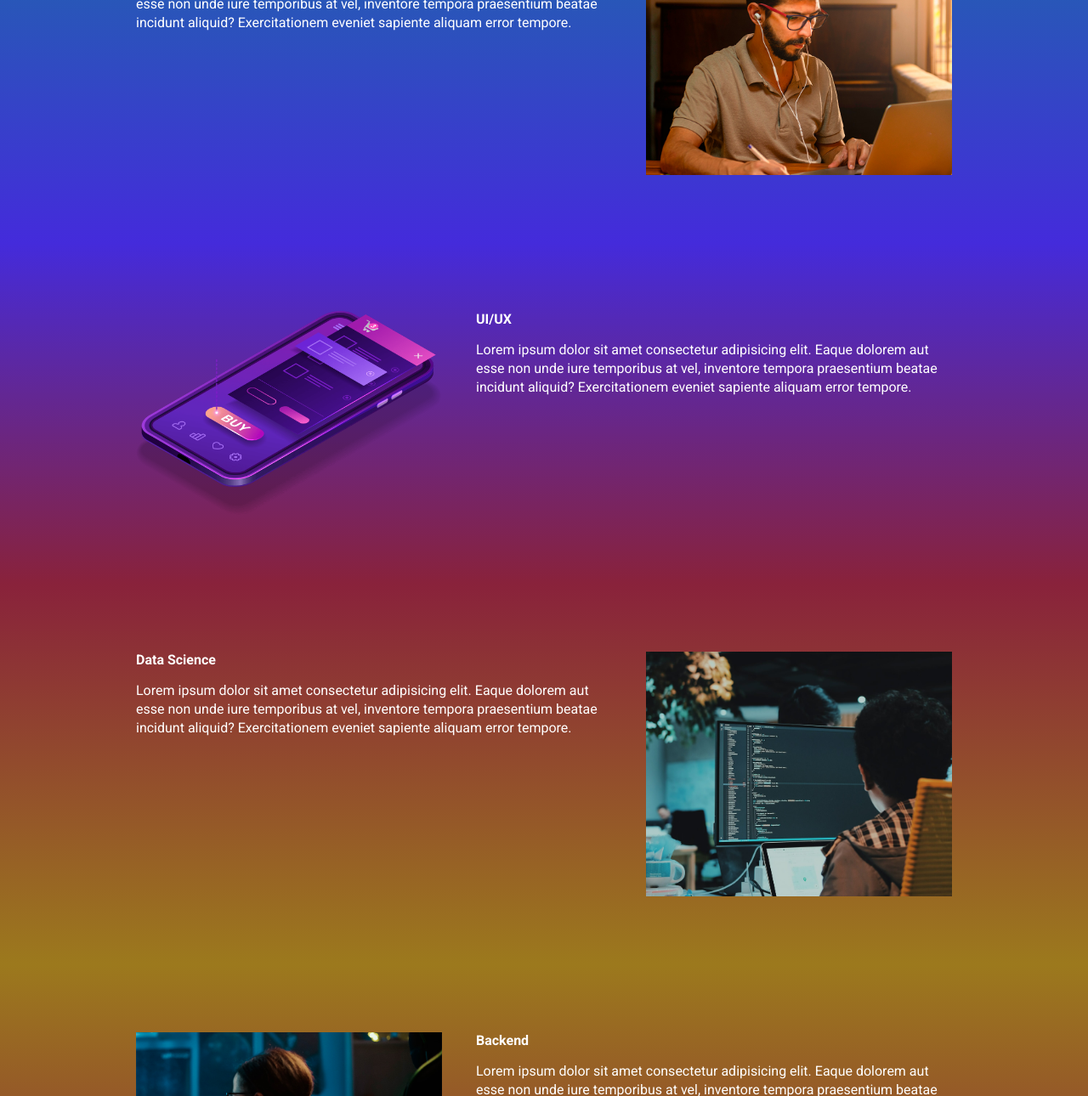
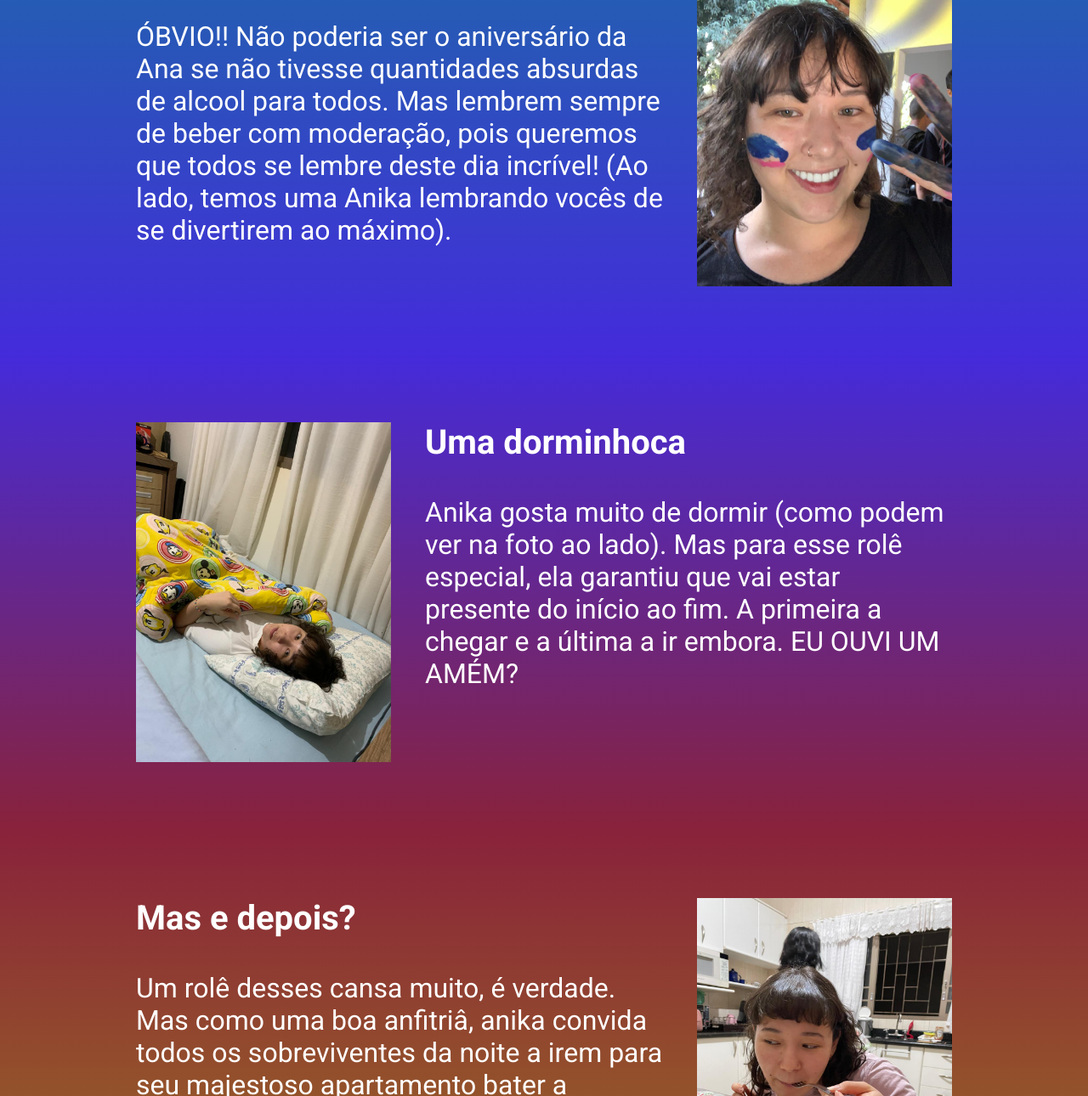
Before and after one commit to gabrielsilva3107/parcel, a website built with Parcel: page src/index.html in a window 1280 px wide. Shown: the part 704-1994 px from the top of the page at 85% size. Built offline with nearby package versions, Linux system fonts and the light colour scheme.

Commit message:
Criando teste do aniversário

```diff
--- a/src/index.html
+++ b/src/index.html
@@ -14,27 +14,27 @@
 <body>
     <header class="hero">
         <div class="container">
-            <img class="hero__logo" src="./images/ebac_logo.svg" alt="EBAC">
+            <img class="hero__logo" src="./images/FESTA LOGO.png" alt="EBAC">
             <P class="hero__text">
-                O maior evento de tecnologia do Brasil começa em <span id="contador"></span>
+                O ANIVERSÁRIO DA MULHER MAIS INCRÍVEL DESSE UDÃO COMEÇA EM <span id="contador"></span>
             </P>
             <div class="infos-bar">
                 <ul class="infos-bar__infos">
                     <li class="infos-bar__infos__item">
                         <b>Localização</b>
-                        Allianz Parque - Barra Funda - São Paulo
+                        Flex Bar - Uberlândia
                     </li>
                     <li class="infos-bar__infos__item">
                         <b>Preço</b>
-                        A partir de R$ 120,00
+                        R$ 40,00 (Open Bar)
                     </li>
                     <li class="infos-bar__infos__item">
                         <b>Quando</b>
-                        12/12/2024 às 19:00
+                        07/09/2024 às 19:00
                     </li>
                 </ul>
                 <a href="#" class="button button--primary">
-                    Garanta sua vaga
+                    VAI FICAR DE FORA? ENTÃO CLICA AQUI
                 </a>
             </div>
         </div>
@@ -43,60 +43,53 @@
     <section class="event event--frontend">
         <div class="container" data-aos="fade-right">
             <div class="event__details">
-                <h2 class="event__details__title">Front-End</h2>
+                <h2 class="event__details__title">Var ter bebida?</h2>
                 <p class="event__details__description">
-                    Lorem ipsum dolor sit amet consectetur adipisicing elit.
-                    Eaque dolorem aut esse non unde iure temporibus at vel,
-                    inventore tempora praesentium beatae incidunt aliquid?
-                    Exercitationem eveniet sapiente aliquam error tempore.
+                    ÓBVIO!! Não poderia ser o aniversário da Ana se não tivesse quantidades absurdas de alcool para todos.
+                    Mas lembrem sempre de beber com moderação, pois queremos que todos se lembre deste dia incrível!
+                    (Ao lado, temos uma Anika lembrando vocês de se divertirem ao máximo).
                 </p>
             </div>
-            <img class="event__image" src="./images/frontend.png" alt="Front-End">
+            <img class="event__image" src="./images/ANIKA (3).jpg" alt="Front-End">
         </div>
     </section>
 
     <section class="event event--ui-ux event--image-left">
         <div class="container" data-aos="fade-left">
             <div class="event__details">
-                <h2 class="event__details__title">UI/UX</h2>
+                <h2 class="event__details__title">Uma dorminhoca</h2>
                 <p class="event__details__description">
-                    Lorem ipsum dolor sit amet consectetur adipisicing elit.
-                    Eaque dolorem aut esse non unde iure temporibus at vel,
-                    inventore tempora praesentium beatae incidunt aliquid?
-                    Exercitationem eveniet sapiente aliquam error tempore.
+                    Anika gosta muito de dormir (como podem ver na foto ao lado). Mas para esse rolê especial, ela garantiu
+                    que vai estar presente do início ao fim. A primeira a chegar e a última a ir embora. EU OUVI UM AMÉM?
                 </p>
             </div>
-            <img class="event__image" src="./images/ui-ux.png" alt="UI-UX">
+            <img class="event__image" src="./images/ANIKA (1).jpg" alt="UI-UX">
         </div>
     </section>
 
     <section class="event event--data-science">
         <div class="container" data-aos="fade-right">
             <div class="event__details">
-                <h2 class="event__details__title">Data Science</h2>
+                <h2 class="event__details__title">Mas e depois?</h2>
                 <p class="event__details__description">
-                    Lorem ipsum dolor sit amet consectetur adipisicing elit.
-                    Eaque dolorem aut esse non unde iure temporibus at vel,
-                    inventore tempora praesentium beatae incidunt aliquid?
-                    Exercitationem eveniet sapiente aliquam error tempore.
+                    Um rolê desses cansa muito, é verdade. Mas como uma boa anfitriâ, anika convida todos os sobreviventes da noite
+                    a irem para seu majestoso apartamento bater a famosa larica da madrugada. O cardápio? Apenas quem for vai saber hehehe.
                 </p>
             </div>
-            <img class="event__image" src="./images/data.png" alt="Data Science">
+            <img class="event__image" src="./images/ANIKA (10).jpg" alt="Data Science">
         </div>
     </section>
 
     <section class="event event--backend event--image-left">
         <div class="container" data-aos="fade-left">
             <div class="event__details">
-                <h2 class="event__details__title">Backend</h2>
+                <h2 class="event__details__title">VAI FICAR DE FORA?</h2>
                 <p class="event__details__description">
-                    Lorem ipsum dolor sit amet consectetur adipisicing elit.
-                    Eaque dolorem aut esse non unde iure temporibus at vel,
-                    inventore tempora praesentium beatae incidunt aliquid?
-                    Exercitationem eveniet sapiente aliquam error tempore.
+                    Olhem para essa carinha e me digam se vocês tem a CORAGEM de faltar nesse rolê. Prometemos músicas de altíssima qualidade,
+                    bebidas de procedência duvidosa (brinks) e papos filosóficos durante a madrugada. Acreditem em mim quando eu digo que ninguém vai querer perder
                 </p>
             </div>
-            <img class="event__image" src="./images/backend.png" alt="Backend">
+            <img class="event__image" src="./images/ANIKA (8).jpg" alt="Backend">
         </div>
     </section>
 
--- a/src/styles/_event.scss
+++ b/src/styles/_event.scss
@@ -31,19 +31,20 @@
     }
 
     &__image {
-        max-width: 360px;
+        max-width: 300px;
     }
 
     &__details {
 
         &__title {
-            font-size: 16px;
-            font-weight: bold;
-            margin-bottom: 16px;
+            font-size: 40px;
+            font-weight: bolder;
+            margin-bottom: 40px;
         }
 
         &__description {
-            line-height: 22px;
+            align-items: center;
+            font-size: 32px;
         }
     }
 
--- a/src/styles/_hero.scss
+++ b/src/styles/_hero.scss
@@ -3,7 +3,7 @@
 .hero {
     padding-top: 64px;
     padding-bottom: 100px;
-    background-image: url(../images/fundo.png);
+    background-image: url(../images/desktop-wallpaper-party-background-club-party.jpg);
     background-repeat: no-repeat;
     background-size: cover;
     position: relative;
```
Also changed, not shown: src/images/ANIKA (1).jpg (added), src/images/ANIKA (10).jpg (added), src/images/ANIKA (11).jpg (added), src/images/ANIKA (12).jpg (added), src/images/ANIKA (13).jpg (added), src/images/ANIKA (14).jpg (added), src/images/ANIKA (15).jpg (added), src/images/ANIKA (2).jpg (added), src/images/ANIKA (3).jpg (added), src/images/ANIKA (4).jpg (added), src/images/ANIKA (5).jpg (added), src/images/ANIKA (6).jpg (added), src/images/ANIKA (7).jpg (added), src/images/ANIKA (8).jpg (added), 3 more files.
